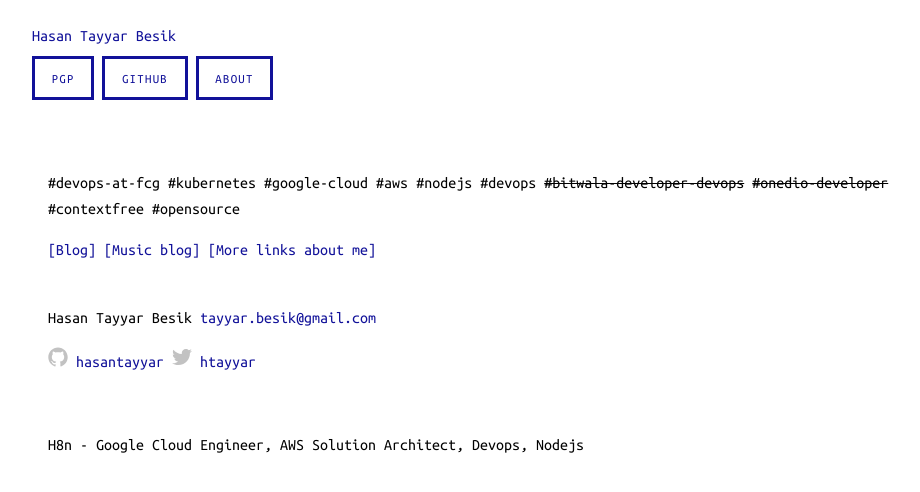
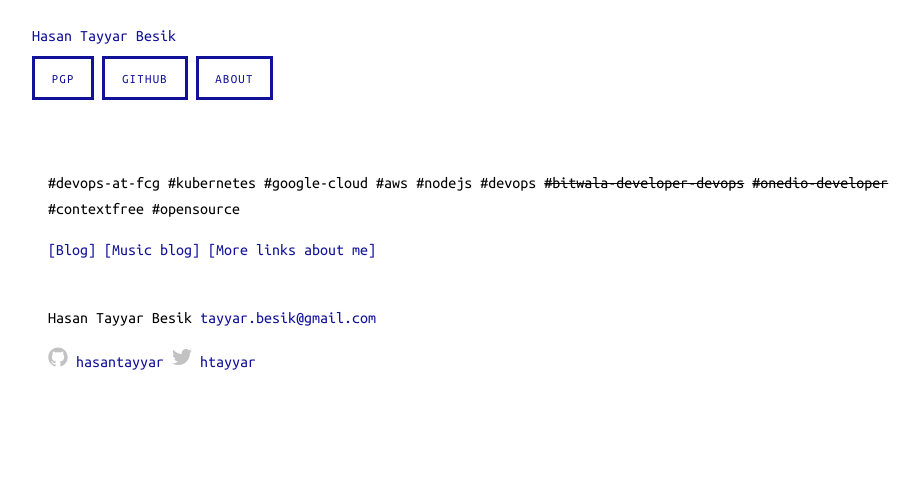
Before and after one commit to hasantayyar/hasantayyar.net, a Jekyll site: the page built from index.html, in a window 1280 px wide. Shown: the top 492 px of the page, without its empty margins (144-1064 px from the left). Built offline with Jekyll 4.4.1, drawn with Linux system fonts in a browser that asks for light colours; Markdown is read by kramdown in place of the engine named in the settings.

Commit message:
Update _config.yml

```diff
--- a/_config.yml
+++ b/_config.yml
@@ -1,7 +1,7 @@
 # Site settings
 title: Hasan Tayyar Besik
 email: tayyar.besik@gmail.com
-description: "H8n - Google Cloud Engineer, AWS Solution Architect, Devops, Nodejs"
+description: ""
 baseurl: ""
 url: "https://hasantayyar.net/"
 twitter_username: htayyar
```
